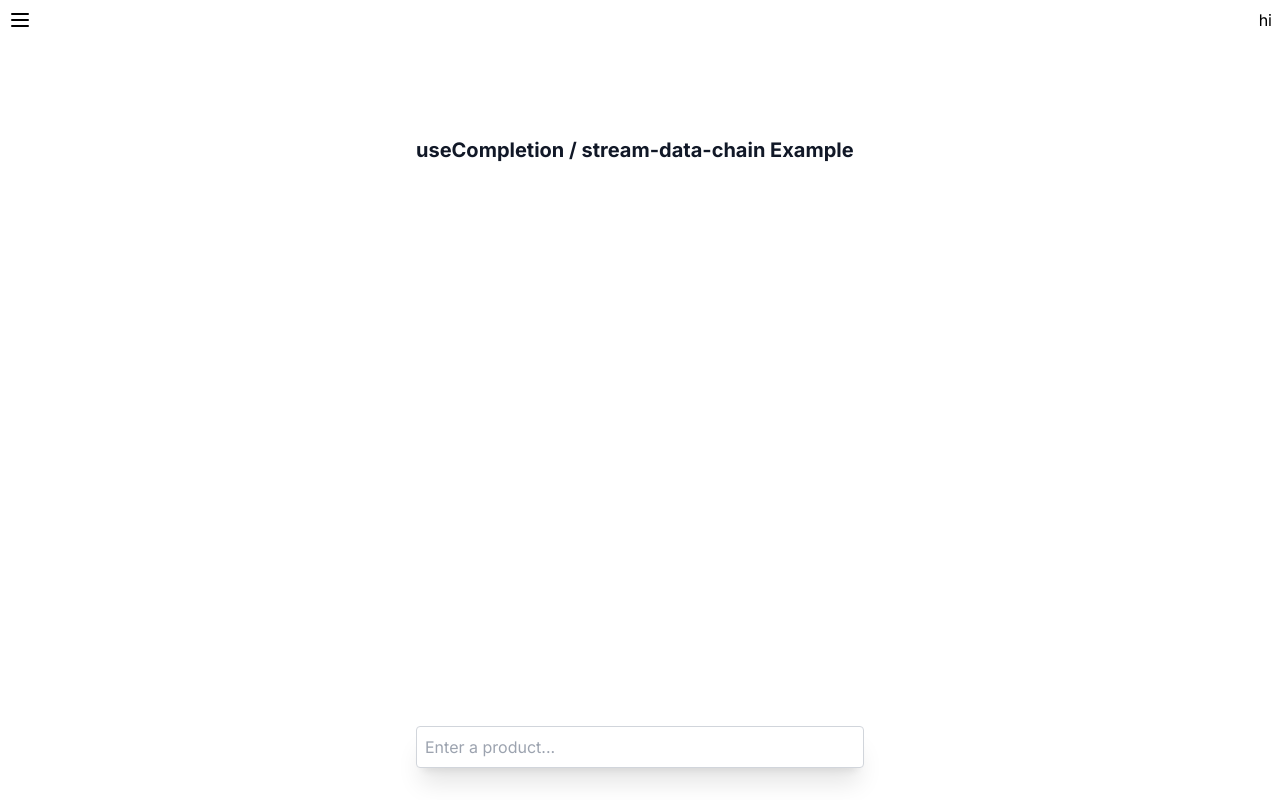
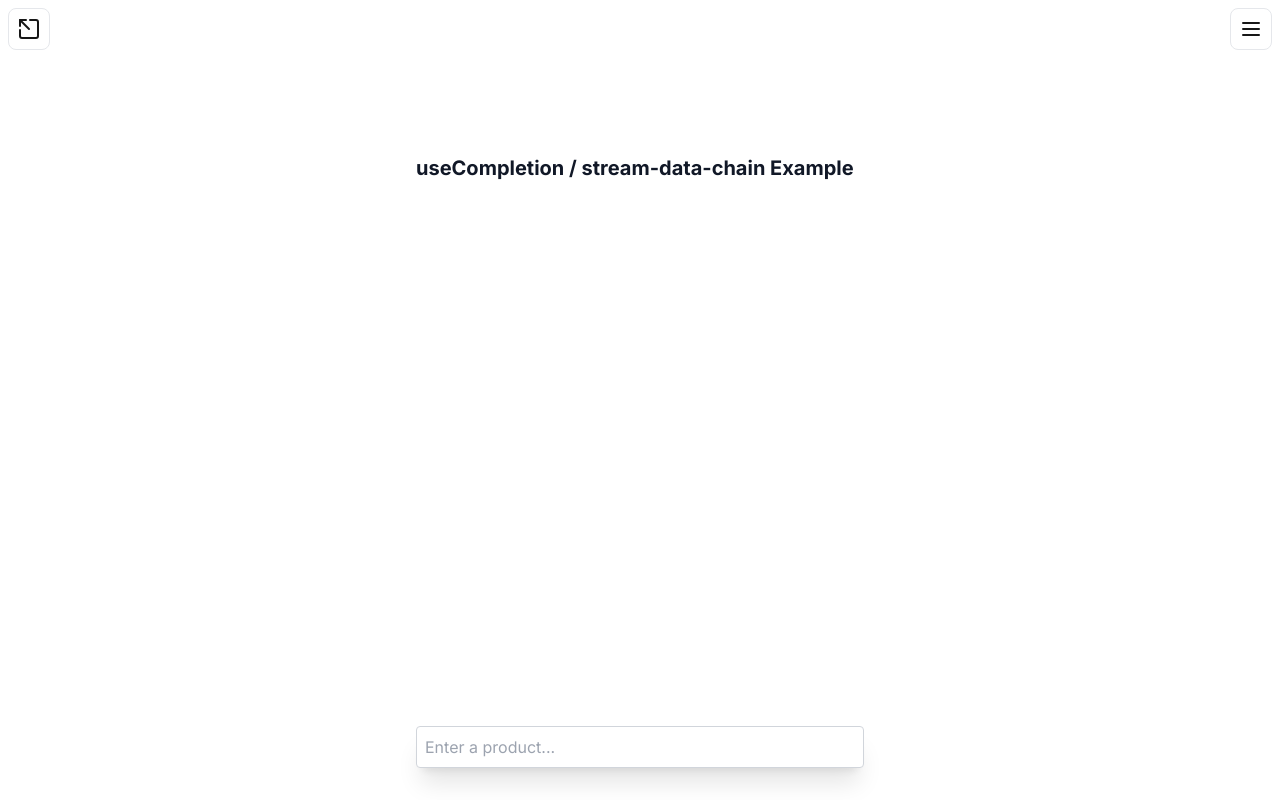
Before and after one commit to achyutbenz19/PieChat, a Next.js app: page /stream-data-chain in a window 1280 px wide. Built offline with nearby package versions, Linux system fonts and the light colour scheme.

Commit message:
new chat

```diff
--- a/components/header.tsx
+++ b/components/header.tsx
@@ -7,17 +7,22 @@ import {
   SheetTitle,
   SheetTrigger,
 } from "./ui/sheet";
-import { Menu } from "lucide-react";
+import { Menu, SquareArrowOutUpLeft } from "lucide-react";
 import { ModeToggle } from "./theme-toggle";
 
 const Header = () => {
   return (
-    <div className="h-10 p-2 flex flex-row justify-between top-0">
+    <div className="p-2 flex flex-row justify-between top-0">
+      <div className="border rounded-lg p-2 hover:bg-neutral-200 dark:hover:bg-neutral-800 cursor-pointer">
+        <SquareArrowOutUpLeft className="h-6 w-6 text-neutral-900 dark:text-neutral-300" />
+      </div>
       <Sheet>
         <SheetTrigger asChild>
-          <Menu className="cursor-pointer hover:scale-105" />
+          <div className="border rounded-lg p-2 hover:bg-neutral-200 dark:hover:bg-neutral-800 cursor-pointer">
+            <Menu className="cursor-pointer1 hover:scale-105 text-neutral-900 dark:text-neutral-300" />
+          </div>
         </SheetTrigger>
-        <SheetContent className="justify-between flex flex-col" side="left">
+        <SheetContent className="justify-between flex flex-col">
           <SheetHeader>
             <SheetTitle>Chat History</SheetTitle>
           </SheetHeader>
@@ -29,7 +34,6 @@ const Header = () => {
           </SheetFooter>
         </SheetContent>
       </Sheet>
-      hi
     </div>
   );
 };
--- a/components/ui/sheet.tsx
+++ b/components/ui/sheet.tsx
@@ -40,7 +40,7 @@ const sheetVariants = cva(
           "inset-x-0 bottom-0 border-t data-[state=closed]:slide-out-to-bottom data-[state=open]:slide-in-from-bottom",
         left: "inset-y-0 left-0 h-full w-3/4 border-r dark:border-neutral-900 border-transparent data-[state=closed]:slide-out-to-left data-[state=open]:slide-in-from-left sm:max-w-sm",
         right:
-          "inset-y-0 right-0 h-full w-3/4  border-l data-[state=closed]:slide-out-to-right data-[state=open]:slide-in-from-right sm:max-w-sm",
+          "inset-y-0 right-0 h-full w-3/4 dark:border-neutral-900 border-transparent border-l data-[state=closed]:slide-out-to-right data-[state=open]:slide-in-from-right sm:max-w-sm",
       },
     },
     defaultVariants: {
@@ -93,7 +93,10 @@ const SheetFooter = ({
   ...props
 }: React.HTMLAttributes<HTMLDivElement>) => (
   <div
-    className={cn("flex flex-col-reverse sm:flex-row sm:space-x-2", className)}
+    className={cn(
+      "flex flex-col-reverse sm:flex-row sm:justify-end sm:space-x-2",
+      className,
+    )}
     {...props}
   />
 );
```
